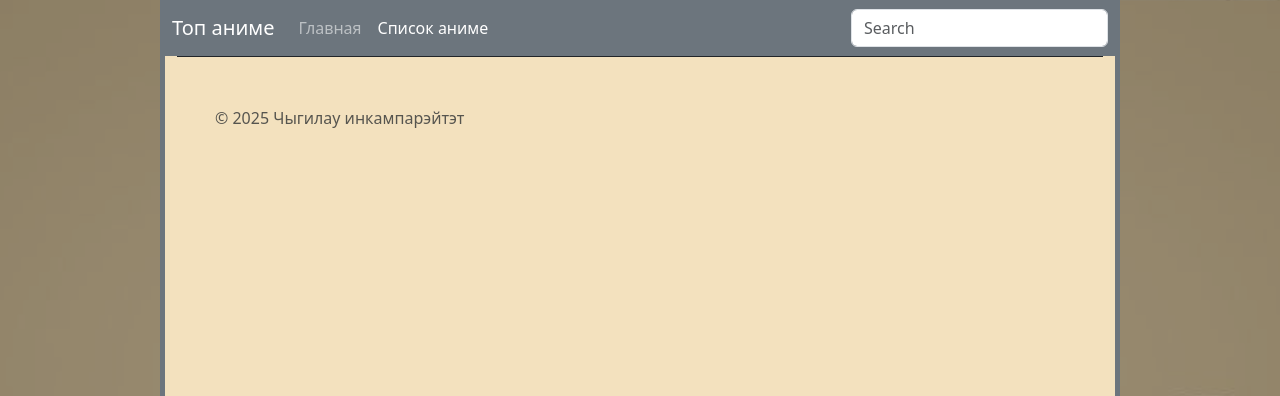
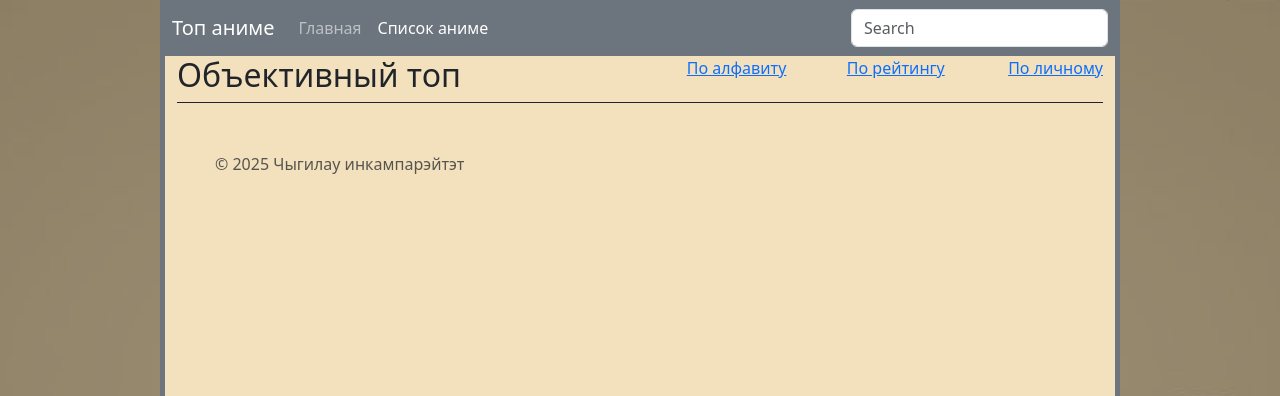
Before and after one commit to gogoska/NewDjangoProj3, a Django app: page /anime-list?filter=1 in a window 1280 px wide. Shown: the top 396 px of the page. Run offline with Django 5.2, Linux system fonts and the light colour scheme; data that the repository does not hold is empty.

Commit message:
Add filter in anime-list

```diff
--- a/myproj/myapp/templates/myapp/anime-list.html
+++ b/myproj/myapp/templates/myapp/anime-list.html
@@ -4,6 +4,13 @@
 {% block title %}Список аниме{% endblock title %}
 
 {% block main %}
+
+<div class="row">
+    <h2 class="col">{{ filter_label }}</h2>
+    <a class="col" href="{% url 'anime-list' %}"><p class="text-end">По алфавиту</p></a>
+    <a class="col-2" href="{% url 'anime-list' %}?filter=1"><p class="text-end">По рейтингу</p></a>
+    <a class="col-2" href="{% url 'anime-list' %}?filter=2"><p class="text-end">По личному</p></a>
+</div>
 
 {% for anime in anime_list %}
 <a href="{% url 'about' pk=anime.pk %}" style="display: block; text-decoration: none; color: inherit;">
--- a/myproj/myapp/views.py
+++ b/myproj/myapp/views.py
@@ -22,9 +22,27 @@ def about(request, pk):
     return render(request, 'myapp/about.html', context=context)
 
 def anime_list(request):
-    anime_list = Anime.objects.all()
+    filter = int(request.GET.get('filter', 0))
+
+    filter_dict = {
+        1: 'Объективный топ',
+        2: 'Личный топ',
+        0: 'По алфавиту',
+    }
+
+    if filter == 1:
+        anime_list = Anime.objects.order_by('-main_num_rating')
+    elif filter == 2:
+        anime_list = Anime.objects.order_by('my_top_rating')
+    else:
+        anime_list = Anime.objects.order_by('name')
+
+    filter_label = filter_dict[filter]
+
     context = {
         'anime_list_active': True,
         'anime_list': anime_list,
+        'filter_label': filter_label,
     }
+
     return render(request, 'myapp/anime-list.html', context=context)
```
